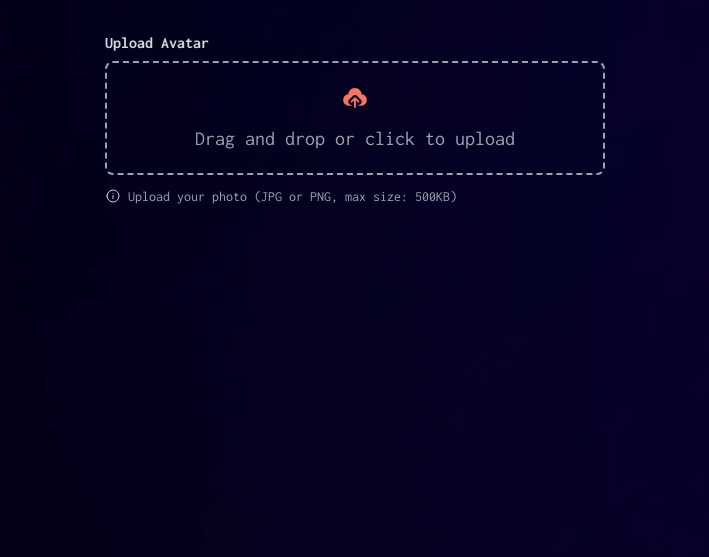
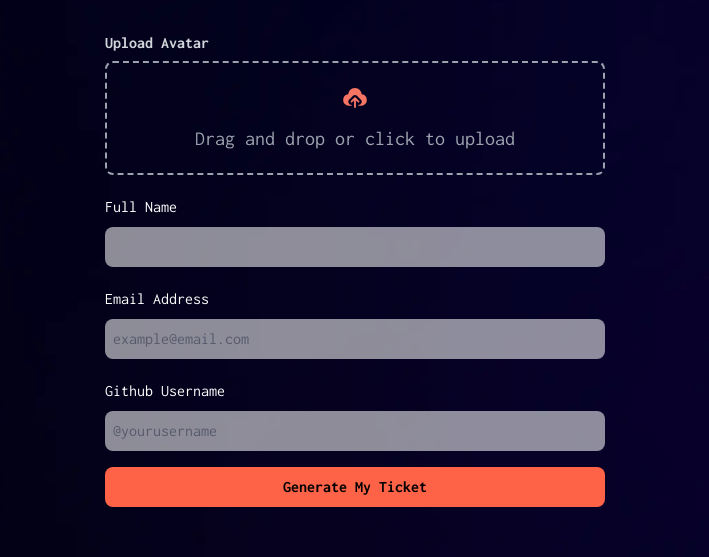
Before and after one commit to muktadir1280/conference-ticket, a plain HTML site: page index.html in a window 1280 px wide. Shown: the part 243-800 px from the top of the page, without its empty margins (285-994 px from the left). Drawn offline with nearby package versions, Linux system fonts and the light colour scheme.

Commit message:
added ticket

```diff
--- a/index.html
+++ b/index.html
@@ -5,6 +5,7 @@
   <meta charset="UTF-8">
   <meta name="viewport" content="width=device-width, initial-scale=1.0">
   <link rel="stylesheet" href="./styles.css">
+  <script src="https://cdn.tailwindcss.com"></script>
   <title>Conference Ticket</title>
 
 </head>
@@ -33,17 +34,27 @@
         </label>
         <input id="file-upload" type="file" class="hidden">
       </div>
-      <p id="informartion" class="absolute"><img src="./images/icon-info.svg" alt=""></p>
-      <p class="text-gray-400 mt-[12px] mr-[125px] text-sm">Upload your photo (JPG or PNG, max size: 500KB)</p>
+      <div class="full-name mt-5">
+        <p>Full Name</p>
+        <input id="full-name" class="mt-2 w-[500px] rounded-lg opacity-55 p-2" type="text">
+      </div>
+
+      <div class="email-address mt-5">
+        <p>Email Address</p>
+        <input class="mt-2 w-[500px] rounded-lg opacity-55 p-2" type="text" placeholder="example@email.com">
+      </div>
+
+      <div class="github mt-5">
+        <p>Github Username</p>
+        <input class="mt-2 w-[500px] rounded-lg opacity-55 p-2" type="text" placeholder="@yourusername">
+      </div>
+      <div>
+        <button class="mt-4 w-[500px] rounded-lg bg-[tomato] p-2 font-bold"><a href="./ticket.html">Generate My
+            Ticket</a></button>
+      </div>
+
     </form>
   </div>
-
-
-
-
-
-  <script src="https://cdn.tailwindcss.com"></script>
-
 </body>
 
 </html>
--- a/styles.css
+++ b/styles.css
@@ -7,7 +7,9 @@
   font-family: "Inconsolata", monospace;
   background-image: url(./images/background-desktop.png);
 }
-
+body p {
+  color: white;
+}
 .title {
   margin-top: 20px;
 }
```
Also changed, not shown: ticket.html (added, +35 -0 lines).
